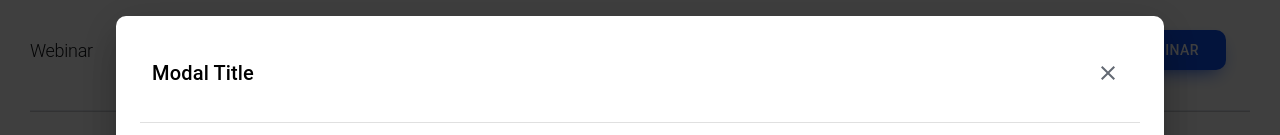
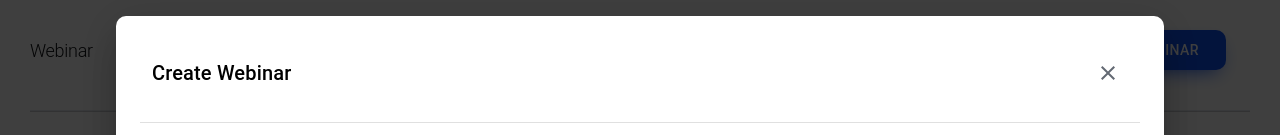
Before and after one commit to Manu-Gupta69/interviewKickStart, a React (Create React App) app: page / in a window 1280 px wide. Both pictures are taken after typing "Sample" into the empty fields and a click on the button "ADD WEBINAR". Shown: the top 135 px of the page. Built offline with nearby package versions, Linux system fonts and the light colour scheme.

Commit message:
fix:modal title

```diff
--- a/src/Presentation/Common/DialogBox.tsx
+++ b/src/Presentation/Common/DialogBox.tsx
@@ -57,7 +57,7 @@ const DialogBox : React.FC<IDialogBox> = ({toggleModal , isModalOpen , children}
         <Box sx={style}>
           <Box sx={{ display: 'flex', justifyContent: 'space-between', alignItems: 'center', padding: '13px 12px' }}>
             <Typography variant="h6" component="h2">
-              Modal Title
+              Create Webinar
             </Typography>
             <IconButton
               aria-label="close"
```
